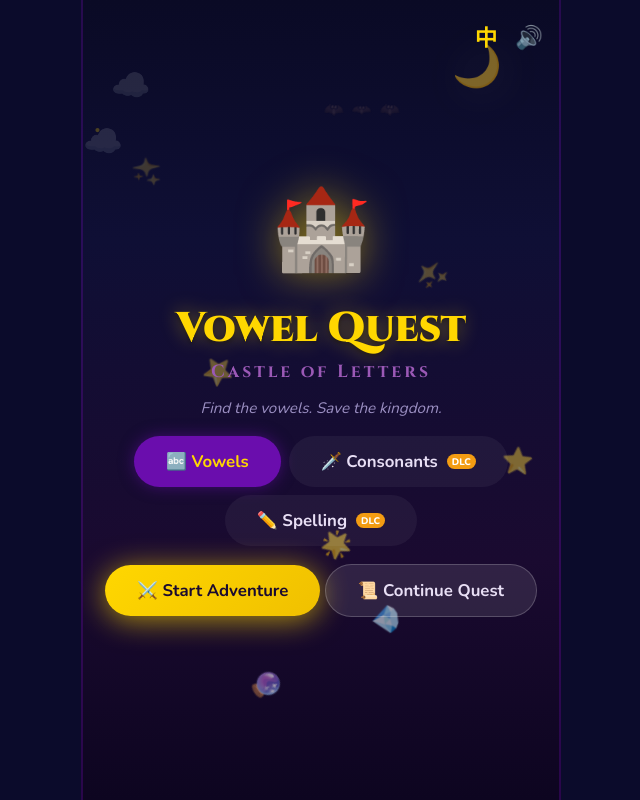
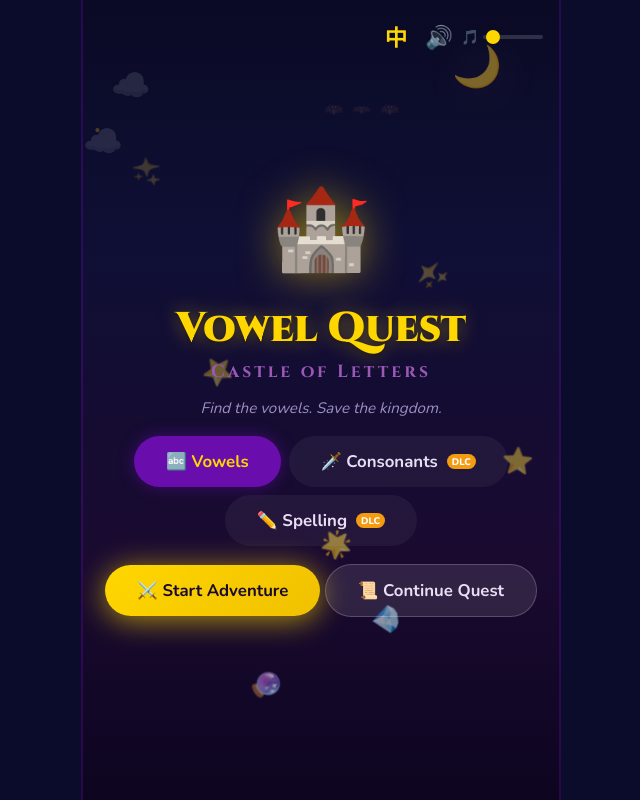
Before and after one commit to potterlam/vowel-game, a plain HTML site: page index.html in a window 1280 px wide. Shown: the whole page, without its empty margins (319-959 px from the left). Drawn offline with nearby package versions, Linux system fonts and the light colour scheme.

Commit message:
feat: add synthesized BGM with 3 moods + volume slider
- Fantasy arpeggio BGM using Web Audio API (no audio files)
- 3 moods: title (gentle pentatonic), game (upbeat), boss (intense)
- Auto-switches mood per screen (title/map/story/game/boss)
- Volume slider in top-right controls with localStorage persistence
- BGM respects sound toggle (mute stops, unmute resumes)
- Soft default volume (7%) so it doesn't overpower SFX/TTS

```diff
--- a/css/style.css
+++ b/css/style.css
@@ -174,6 +174,7 @@ html, body {
     top: 16px; right: 16px;
     z-index: 10;
     display: flex; gap: 8px;
+    align-items: center;
 }
 .sound-btn {
     background: none; border: none;
@@ -199,6 +200,42 @@ html, body {
 .lang-btn:hover, .lang-btn:active {
     background: rgba(255,215,0,.15);
     border-color: var(--gold);
+}
+
+/* BGM Volume Slider */
+.bgm-vol-wrap {
+    display: flex;
+    align-items: center;
+    gap: 4px;
+}
+.bgm-label {
+    font-size: .9rem;
+    opacity: .7;
+}
+.bgm-slider {
+    -webkit-appearance: none;
+    appearance: none;
+    width: 60px;
+    height: 4px;
+    border-radius: 2px;
+    background: rgba(255,255,255,.15);
+    outline: none;
+    cursor: pointer;
+}
+.bgm-slider::-webkit-slider-thumb {
+    -webkit-appearance: none;
+    width: 14px; height: 14px;
+    border-radius: 50%;
+    background: var(--gold);
+    border: none;
+    cursor: pointer;
+}
+.bgm-slider::-moz-range-thumb {
+    width: 14px; height: 14px;
+    border-radius: 50%;
+    background: var(--gold);
+    border: none;
+    cursor: pointer;
 }
 
 /* Mode Selector */
--- a/index.html
+++ b/index.html
@@ -50,6 +50,10 @@
             <div class="top-controls">
                 <button id="lang-toggle" class="btn-icon lang-btn" title="中文/English">中</button>
                 <button id="sound-toggle" class="btn-icon sound-btn">🔊</button>
+                <div class="bgm-vol-wrap">
+                    <span class="bgm-label">🎵</span>
+                    <input id="bgm-slider" class="bgm-slider" type="range" min="0" max="100" value="7" title="BGM Volume">
+                </div>
             </div>
         </div>
 
--- a/js/game.js
+++ b/js/game.js
@@ -95,6 +95,111 @@
     defeat()   { [400,350,300,200].forEach((f,i)=>setTimeout(()=>playTone(f,.3,"sawtooth",.08),i*200)); },
     tts()      { playTone(330,.06,"triangle",.06); },
   };
+
+  /* ============================
+     BGM — synthesized background music
+     Fantasy castle arpeggio loop
+     ============================ */
+  const BGM = (() => {
+    let bgmGain = null;         // master gain node for BGM
+    let bgmInterval = null;     // scheduling timer
+    let bgmPlaying = false;
+    let bgmVolume = 0.07;       // soft default (0-1)
+    let currentMood = "title";  // "title" | "game" | "boss"
+
+    // Musical scales (note frequencies in Hz)
+    // C major pentatonic with octave variations for magical feel
+    const MOODS = {
+      title: {
+        notes: [262,294,330,392,440, 523,587,659,784,880],  // C4-A5 pentatonic
+        tempo: 280,    // ms per note
+        type: "sine",
+        pattern: [0,2,4,7,9, 7,4,2, 0,4,7,9,7,4,2,0], // arpeggio up-down
+      },
+      game: {
+        notes: [330,392,440,523,587, 659,784,880],           // E4-A5
+        tempo: 220,
+        type: "triangle",
+        pattern: [0,2,4,6,7, 6,4,2, 0,1,3,5,7,5,3,1],
+      },
+      boss: {
+        notes: [220,262,294,330,392,440,523],                // A3-C5 minor feel
+        tempo: 180,
+        type: "sawtooth",
+        pattern: [0,3,5,6, 5,3,0,1, 3,5,6,5, 3,1,0,2],
+      },
+    };
+
+    let noteIndex = 0;
+
+    function scheduleNote() {
+      if (!bgmPlaying || !state.soundOn || !audioCtx) return;
+      const mood = MOODS[currentMood] || MOODS.title;
+      const idx = mood.pattern[noteIndex % mood.pattern.length];
+      const freq = mood.notes[idx % mood.notes.length];
+
+      try {
+        const osc = audioCtx.createOscillator();
+        const gain = audioCtx.createGain();
+        const t = audioCtx.currentTime;
+
+        osc.type = mood.type;
+        osc.frequency.setValueAtTime(freq, t);
+
+        // Soft envelope: fade in, sustain, fade out
+        const noteDur = mood.tempo / 1000 * 0.9;
+        gain.gain.setValueAtTime(0, t);
+        gain.gain.linearRampToValueAtTime(bgmVolume, t + 0.02);
+        gain.gain.setValueAtTime(bgmVolume, t + noteDur * 0.6);
+        gain.gain.exponentialRampToValueAtTime(0.001, t + noteDur);
+
+        // Connect through master gain
+        if (!bgmGain) {
+          bgmGain = audioCtx.createGain();
+          bgmGain.connect(audioCtx.destination);
+        }
+        bgmGain.gain.value = 1;
+        osc.connect(gain).connect(bgmGain);
+        osc.start(t);
+        osc.stop(t + noteDur + 0.05);
+      } catch (_) {}
+
+      noteIndex++;
+    }
+
+    return {
+      play(mood) {
+        if (mood) currentMood = mood;
+        if (bgmPlaying) { this.setMood(mood || currentMood); return; }
+        ensureAudio();
+        bgmPlaying = true;
+        noteIndex = 0;
+        const tempo = () => (MOODS[currentMood] || MOODS.title).tempo;
+        // Use dynamic interval that adapts to mood tempo
+        const loop = () => {
+          if (!bgmPlaying) return;
+          scheduleNote();
+          bgmInterval = setTimeout(loop, tempo());
+        };
+        loop();
+      },
+      stop() {
+        bgmPlaying = false;
+        if (bgmInterval) { clearTimeout(bgmInterval); bgmInterval = null; }
+        noteIndex = 0;
+      },
+      setMood(mood) {
+        currentMood = mood;
+        noteIndex = 0; // restart pattern for new mood
+      },
+      setVolume(v) {
+        bgmVolume = Math.max(0, Math.min(1, v));
+        if (bgmGain) bgmGain.gain.value = bgmVolume > 0 ? 1 : 0;
+      },
+      getVolume() { return bgmVolume; },
+      isPlaying() { return bgmPlaying; },
+    };
+  })();
 
   /* ============================
      TEXT-TO-SPEECH
@@ -213,6 +318,19 @@
   function showScreen(name) {
     Object.values(screens).forEach(s => s.classList.remove("active"));
     screens[name].classList.add("active");
+
+    // BGM mood changes per screen
+    if (state.soundOn) {
+      if (name === "title" || name === "map" || name === "story" ||
+          name === "complete" || name === "victory") {
+        BGM.play("title");
+      } else if (name === "game") {
+        // Boss mood is set separately in startLevel
+        BGM.play("game");
+      } else if (name === "gameover") {
+        BGM.stop();
+      }
+    }
   }
 
   /* ============================
@@ -397,6 +515,7 @@
   $("#start-btn").addEventListener("click", () => {
     ensureAudio();
     SFX.select();
+    if (state.soundOn) BGM.play("title");
     resetProgress();
     state.currentLevel = 1;
     showStoryForLevel(1);
@@ -405,6 +524,7 @@
   $("#continue-btn").addEventListener("click", () => {
     ensureAudio();
     SFX.select();
+    if (state.soundOn) BGM.play("title");
     showMapScreen();
   });
 
@@ -412,7 +532,13 @@
     state.soundOn = !state.soundOn;
     updateSoundBtn();
     saveProgress();
-    if (state.soundOn) { ensureAudio(); SFX.select(); }
+    if (state.soundOn) {
+      ensureAudio();
+      SFX.select();
+      BGM.play("title");
+    } else {
+      BGM.stop();
+    }
   });
 
   /* ============================
@@ -578,6 +704,8 @@
     }
 
     showScreen("game");
+    // Switch to boss BGM for boss levels
+    if (level.isBoss) BGM.setMood("boss");
     showCompanionTip();
     loadQuestion();
   }
@@ -1227,6 +1355,24 @@
   });
 
   /* ============================
+     BGM VOLUME SLIDER
+     ============================ */
+  const bgmSlider = $("#bgm-slider");
+  if (bgmSlider) {
+    bgmSlider.addEventListener("input", () => {
+      const v = parseInt(bgmSlider.value, 10) / 100;
+      BGM.setVolume(v);
+      localStorage.setItem("vowelquest_bgm_vol", bgmSlider.value);
+    });
+    // Restore saved volume
+    const savedVol = localStorage.getItem("vowelquest_bgm_vol");
+    if (savedVol !== null) {
+      bgmSlider.value = savedVol;
+      BGM.setVolume(parseInt(savedVol, 10) / 100);
+    }
+  }
+
+  /* ============================
      INIT
      ============================ */
   function init() {
```
